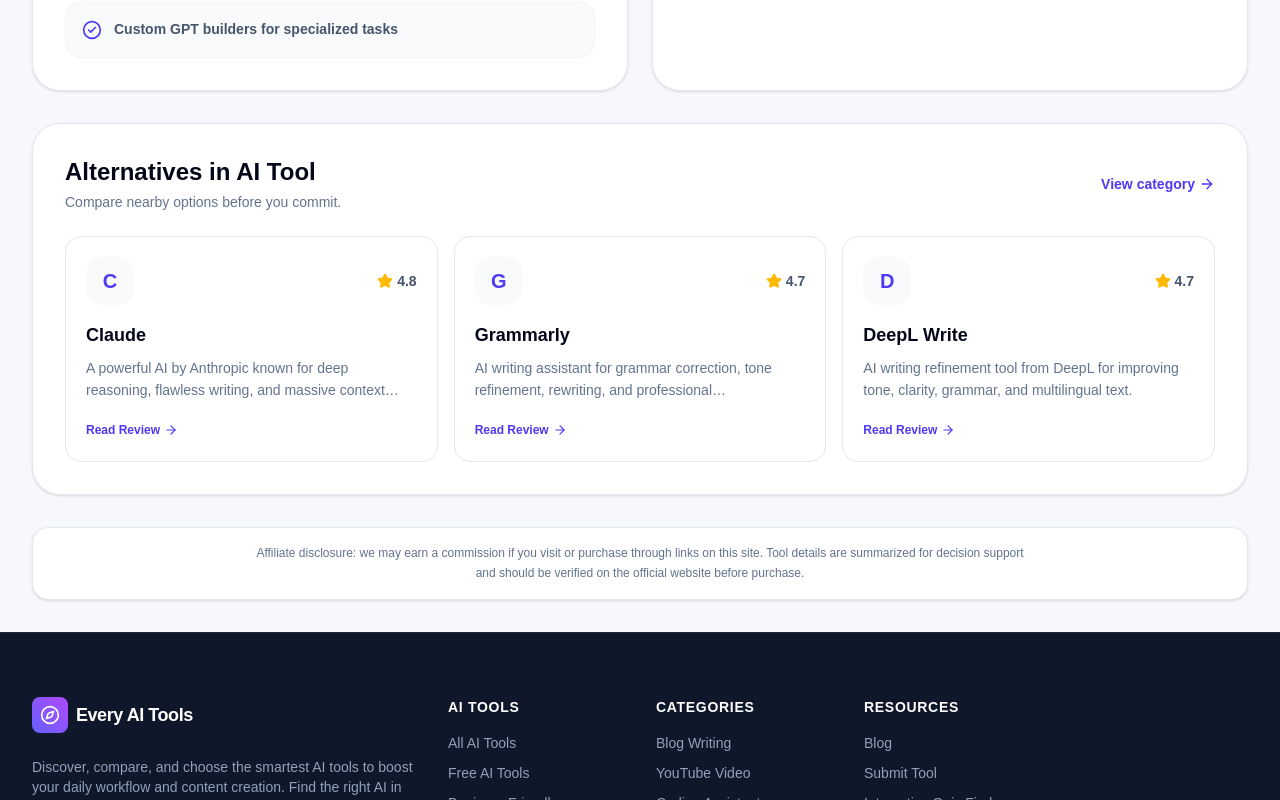
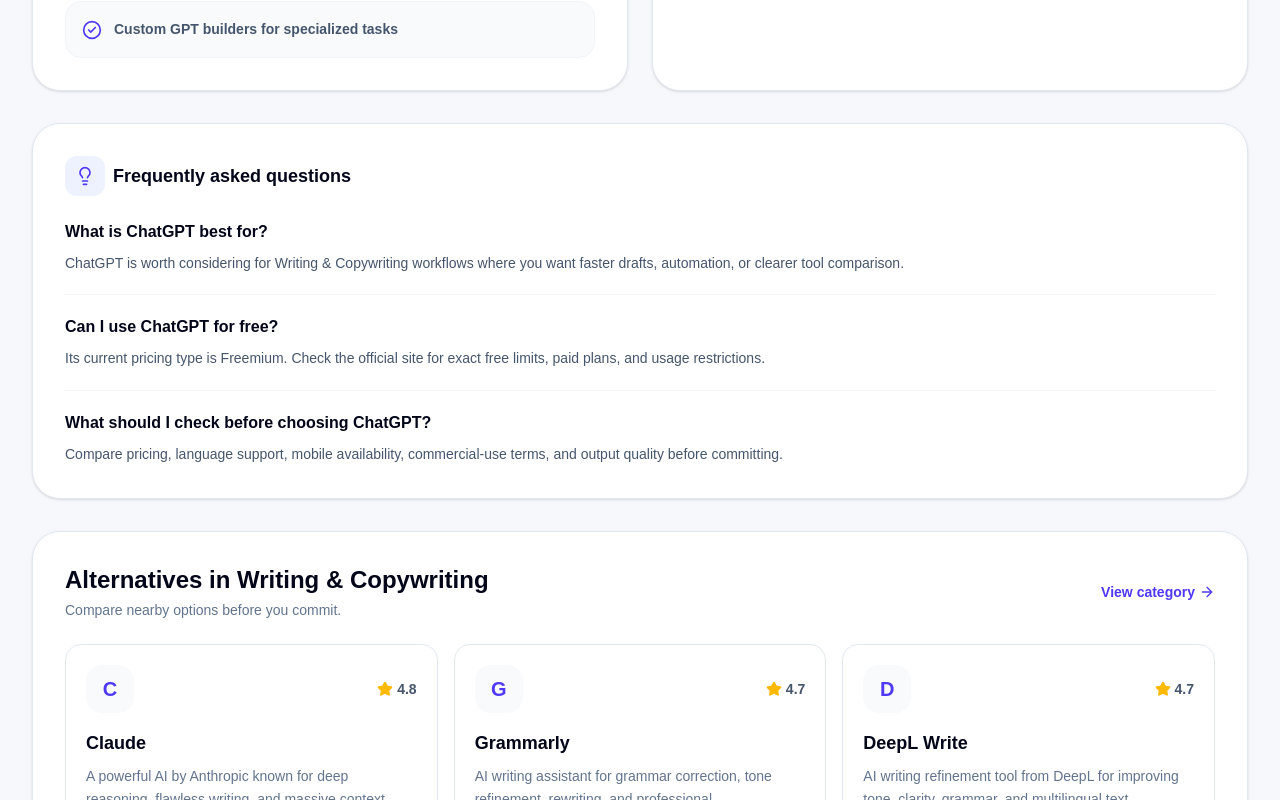
Before and after one commit to Casinnam/EveryAITools, a Next.js app: page /tools/chatgpt in a window 1280 px wide. Shown: the part 1600-2400 px from the top of the page. Built offline with nearby package versions, Linux system fonts and the light colour scheme.

Commit message:
Localize tool detail content fallbacks

```diff
--- a/src/app/tools/[slug]/page.tsx
+++ b/src/app/tools/[slug]/page.tsx
@@ -6,6 +6,7 @@
 import { useLanguage } from '@/context/LanguageContext';
 import { tools } from '@/data/tools';
 import { categories } from '@/data/categories';
+import { getToolFaqs, getToolList, getToolText } from '@/lib/localizedToolText';
 import {
   AlertTriangle,
   ArrowLeft,
@@ -50,10 +51,13 @@
 
   const category = categories.find((item) => item.id === tool.categoryId);
   const categoryName = category ? category.name[language] || category.name.en : 'AI Tool';
-  const description = isBeginnerMode && tool.beginnerDescription
-    ? tool.beginnerDescription[language] || tool.beginnerDescription.en
-    : tool.longDescription[language] || tool.longDescription.en;
-  const shortDescription = tool.description[language] || tool.description.en;
+  const description = getToolText(tool, isBeginnerMode && tool.beginnerDescription ? 'beginnerDescription' : 'longDescription', language, categoryName);
+  const shortDescription = getToolText(tool, 'description', language, categoryName);
+  const featureItems = getToolList(tool, 'features', language);
+  const proItems = getToolList(tool, 'pros', language);
+  const conItems = getToolList(tool, 'cons', language);
+  const useCaseItems = getToolList(tool, 'useCases', language);
+  const faqItems = getToolFaqs(tool, language, categoryName);
   const pricingLabel = tool.pricingType === 'Free' ? t('pricingFree') : tool.pricingType === 'Freemium' ? t('pricingFreemium') : t('pricingPaid');
   const bestForTitle = language === 'ko'
     ? `${tool.name} ${t('detailBestForSuffix')}`
@@ -214,8 +218,8 @@
             </p>
 
             <div className="mt-8 grid grid-cols-1 gap-5 md:grid-cols-2">
-              <ListPanel title={t('pros')} tone="emerald" icon={<Check className="h-5 w-5" />} items={tool.pros.map((item) => item[language] || item.en)} />
-              <ListPanel title={t('cons')} tone="rose" icon={<AlertTriangle className="h-5 w-5" />} items={tool.cons.map((item) => item[language] || item.en)} />
+              <ListPanel title={t('pros')} tone="emerald" icon={<Check className="h-5 w-5" />} items={proItems} />
+              <ListPanel title={t('cons')} tone="rose" icon={<AlertTriangle className="h-5 w-5" />} items={conItems} />
             </div>
           </article>
 
@@ -242,13 +246,30 @@
           <DetailPanel
             title={t('featuresLabel')}
             icon={<Sparkles className="h-5 w-5" />}
-            items={tool.features.map((item) => item[language] || item.en)}
+            items={featureItems}
           />
           <DetailPanel
             title={t('useCasesLabel')}
             icon={<Target className="h-5 w-5" />}
-            items={tool.useCases.map((item) => item[language] || item.en)}
+            items={useCaseItems}
           />
+        </section>
+
+        <section className="rounded-[28px] border border-slate-200 bg-white p-6 shadow-sm sm:p-8 dark:border-slate-800 dark:bg-slate-900">
+          <div className="mb-6 flex items-center gap-2 text-lg font-black text-slate-950 dark:text-white">
+            <span className="flex h-10 w-10 items-center justify-center rounded-xl bg-indigo-50 text-indigo-600 dark:bg-indigo-500/10 dark:text-indigo-200">
+              <Lightbulb className="h-5 w-5" />
+            </span>
+            {t('detailFaqTitle')}
+          </div>
+          <div className="divide-y divide-slate-100 dark:divide-slate-800">
+            {faqItems.map((faq) => (
+              <div key={faq.question} className="py-5 first:pt-0 last:pb-0">
+                <h3 className="text-base font-black text-slate-950 dark:text-white">{faq.question}</h3>
+                <p className="mt-2 text-sm font-medium leading-relaxed text-slate-600 dark:text-slate-300">{faq.answer}</p>
+              </div>
+            ))}
+          </div>
         </section>
 
         {alternatives.length > 0 && (
@@ -284,7 +305,7 @@
                     {alternative.name}
                   </h3>
                   <p className="mt-2 line-clamp-2 text-sm font-medium leading-relaxed text-slate-500 dark:text-slate-400">
-                    {alternative.description[language] || alternative.description.en}
+                    {getToolText(alternative, 'description', language, categoryName)}
                   </p>
                   <div className="mt-5 inline-flex items-center gap-1 text-xs font-black text-indigo-600 dark:text-indigo-300">
                     {t('readReview')}
--- a/src/components/ToolCard.tsx
+++ b/src/components/ToolCard.tsx
@@ -4,6 +4,8 @@
 import Link from 'next/link';
 import { Tool } from '../types';
 import { useLanguage } from '../context/LanguageContext';
+import { categories } from '../data/categories';
+import { getToolText } from '../lib/localizedToolText';
 import { Star, ExternalLink, ArrowRight, CheckCircle2, Plus } from 'lucide-react';
 
 interface ToolCardProps {
@@ -13,6 +15,8 @@
 export const ToolCard: React.FC<ToolCardProps> = ({ tool }) => {
   const { language, isBeginnerMode, t } = useLanguage();
   const [isInCompare, setIsInCompare] = useState(false);
+  const category = categories.find((item) => item.id === tool.categoryId);
+  const categoryName = category ? category.name[language] || category.name.en : 'AI Tool';
 
   // Check if this tool is currently in the comparison list
   useEffect(() => {
@@ -58,10 +62,7 @@
 
   // Determine which description text to display based on Beginner Mode and Language
   const displayDescription = () => {
-    if (isBeginnerMode && tool.beginnerDescription) {
-      return tool.beginnerDescription[language] || tool.beginnerDescription['en'];
-    }
-    return tool.description[language] || tool.description['en'];
+    return getToolText(tool, isBeginnerMode && tool.beginnerDescription ? 'beginnerDescription' : 'description', language, categoryName);
   };
 
   // Pricing badge color scheme
--- a/src/data/tools.ts
+++ b/src/data/tools.ts
@@ -647,8 +647,29 @@
   ...additionalTools
 ];
 
-const existingIds = new Set(baseTools.map(t => t.id));
-const filteredGeneratedTools = generatedTools.filter(t => !existingIds.has(t.id));
+const legacyCategoryMap: Record<string, string> = {
+  'blog-writing': 'writing',
+  'youtube-tools': 'video-generation',
+  'coding-ai': 'coding-dev',
+  'presentation-ai': 'presentation-docs',
+  'productivity-ai': 'productivity-education',
+  'business-ai': 'ecommerce-business',
+  'marketing-ai': 'marketing-seo',
+  'design-ai': 'design-ui',
+};
 
-export const tools: Tool[] = [...baseTools, ...filteredGeneratedTools];
+const normalizeTool = (tool: Tool): Tool => ({
+  ...tool,
+  categoryId: legacyCategoryMap[tool.categoryId] ?? tool.categoryId,
+});
+
+const toolsById = new Map<string, Tool>();
+
+for (const tool of [...baseTools, ...generatedTools].map(normalizeTool)) {
+  if (!toolsById.has(tool.id)) {
+    toolsById.set(tool.id, tool);
+  }
+}
+
+export const tools: Tool[] = [...toolsById.values()];
 export default tools;
--- a/src/data/translations.ts
+++ b/src/data/translations.ts
@@ -179,6 +179,7 @@
   detailSupported: { en: 'Supported', ko: '지원' },
   detailLimited: { en: 'Limited', ko: '제한적' },
   detailReviewSummary: { en: 'Review summary', ko: '리뷰 요약' },
+  detailFaqTitle: { en: 'Frequently asked questions', ko: '자주 하는 질문' },
   detailBestForPrefix: { en: 'What', ko: '' },
   detailBestForSuffix: { en: 'is best for', ko: '추천 활용' },
   detailDecisionNotes: { en: 'Decision notes', ko: '선택 가이드' },
--- /dev/null
+++ b/src/lib/localizedToolText.ts
@@ -0,0 +1,124 @@
+import type { Language } from '../data/translations';
+import type { MultilingualString, Tool } from '../types';
+
+type ToolTextField = 'description' | 'longDescription' | 'beginnerDescription';
+type ToolListField = 'features' | 'pros' | 'cons' | 'useCases';
+
+const mojibakePattern = /[�]|[?]{2,}|[媛-熙]/;
+const hangulPattern = /[가-힣]/g;
+const latinPattern = /[A-Za-z]/g;
+
+function isUsableLocalizedText(value: string | undefined, language: Language, englishFallback?: string): value is string {
+  if (!value || !value.trim()) return false;
+  if (language !== 'ko') return true;
+
+  const normalized = value.trim();
+  if (englishFallback && normalized === englishFallback.trim()) return false;
+  if (mojibakePattern.test(normalized)) return false;
+
+  const hangulCount = normalized.match(hangulPattern)?.length ?? 0;
+  const latinCount = normalized.match(latinPattern)?.length ?? 0;
+
+  if (hangulCount === 0 && latinCount > 8) return false;
+  if (latinCount > Math.max(18, hangulCount * 2) && normalized.length > 24) return false;
+
+  return true;
+}
+
+function readLocalizedText(value: MultilingualString | undefined, language: Language): string | undefined {
+  if (!value) return undefined;
+  const localized = value[language];
+  return isUsableLocalizedText(localized, language, value.en) ? localized : undefined;
+}
+
+function koreanFieldFallback(tool: Tool, field: ToolTextField, categoryName: string): string {
+  switch (field) {
+    case 'description':
+      return `${tool.name}은 ${categoryName} 분야에서 활용할 수 있는 AI 도구입니다. 기능, 가격, 사용 목적을 비교해 내 작업에 맞는지 판단할 수 있도록 정리했습니다.`;
+    case 'beginnerDescription':
+      return `${tool.name}은 ${categoryName} 작업을 더 쉽게 시작하도록 도와주는 AI 도구입니다. 처음 사용한다면 작은 작업부터 입력해 결과를 확인하고, 필요한 부분을 직접 다듬는 방식으로 접근하는 것이 좋습니다.`;
+    case 'longDescription':
+    default:
+      return `${tool.name}은 ${categoryName} 관련 작업을 보조하는 AI 서비스입니다. 반복적인 작업을 줄이고 결과물을 더 빠르게 만들 수 있도록 설계되었으며, 실제 선택 전에는 가격, 출력 품질, 한국어 지원 여부, 상업적 사용 조건을 함께 확인하는 것이 좋습니다.`;
+  }
+}
+
+const koreanListFallbacks: Record<ToolListField, string[]> = {
+  features: [
+    'AI를 활용해 핵심 작업을 더 빠르게 처리',
+    '반복적인 워크플로우를 줄이는 자동화 기능',
+    '프로젝트 목적에 맞게 결과를 조정할 수 있는 구성',
+  ],
+  pros: [
+    '처음 도입해도 비교적 쉽게 활용 가능',
+    '반복 작업 시간을 줄이는 데 도움',
+    '비슷한 도구와 비교해 선택 기준을 세우기 좋음',
+  ],
+  cons: [
+    '세부 가격과 제한 사항은 공식 사이트 확인 필요',
+    '중요한 결과물은 직접 검토와 수정이 필요',
+    '작업 목적에 따라 만족도가 달라질 수 있음',
+  ],
+  useCases: [
+    '업무 초안이나 아이디어를 빠르게 만들기',
+    '비슷한 AI 도구와 비교해 후보를 좁히기',
+    '실무 프로젝트에 맞는 자동화 흐름 검토하기',
+  ],
+};
+
+const englishListFallbacks: Record<ToolListField, string[]> = {
+  features: ['Core AI-assisted workflow', 'Automation for repetitive tasks', 'Adjustable outputs for practical projects'],
+  pros: ['Relatively easy to adopt', 'Useful for saving time on repeat work', 'Good candidate for side-by-side comparison'],
+  cons: ['Pricing and limits should be checked on the official site', 'Important outputs still need human review', 'Fit depends on your exact workflow'],
+  useCases: ['Drafting first-pass work quickly', 'Shortlisting similar AI tools', 'Testing practical workflow automation'],
+};
+
+export function getToolText(tool: Tool, field: ToolTextField, language: Language, categoryName: string): string {
+  const value = readLocalizedText(tool[field], language);
+  if (value) return value;
+  if (language === 'ko') return koreanFieldFallback(tool, field, categoryName);
+  return tool[field]?.en || koreanFieldFallback(tool, field, categoryName);
+}
+
+export function getToolList(tool: Tool, field: ToolListField, language: Language): string[] {
+  const source = tool[field];
+  const fallback = language === 'ko' ? koreanListFallbacks[field] : englishListFallbacks[field];
+
+  if (!source.length) return fallback;
+
+  return source.map((item, index) => readLocalizedText(item, language) || fallback[index % fallback.length]);
+}
+
+export function getToolFaqs(tool: Tool, language: Language, categoryName: string) {
+  if (language === 'ko') {
+    return [
+      {
+        question: `${tool.name}은 어떤 작업에 적합한가요?`,
+        answer: `${tool.name}은 ${categoryName} 관련 작업을 더 빠르게 준비하거나 반복 업무를 줄이고 싶을 때 검토할 만한 도구입니다.`,
+      },
+      {
+        question: `${tool.name}을 무료로 사용할 수 있나요?`,
+        answer: `현재 가격 유형은 ${tool.pricingType}입니다. 실제 무료 한도, 유료 플랜, 사용량 제한은 공식 사이트에서 최종 확인하는 것이 좋습니다.`,
+      },
+      {
+        question: `${tool.name}을 선택하기 전에 무엇을 확인해야 하나요?`,
+        answer: '가격, 한국어 지원, 모바일 사용성, 상업적 사용 조건, 출력물 품질을 함께 비교해 보세요.',
+      },
+    ];
+  }
+
+  return [
+    {
+      question: `What is ${tool.name} best for?`,
+      answer: `${tool.name} is worth considering for ${categoryName} workflows where you want faster drafts, automation, or clearer tool comparison.`,
+    },
+    {
+      question: `Can I use ${tool.name} for free?`,
+      answer: `Its current pricing type is ${tool.pricingType}. Check the official site for exact free limits, paid plans, and usage restrictions.`,
+    },
+    {
+      question: `What should I check before choosing ${tool.name}?`,
+      answer: 'Compare pricing, language support, mobile availability, commercial-use terms, and output quality before committing.',
+    },
+  ];
+}
```
Also changed, not shown: src/app/page.tsx (+7 -1 lines), 2 other files (tests, documents, lock files or other folders).
